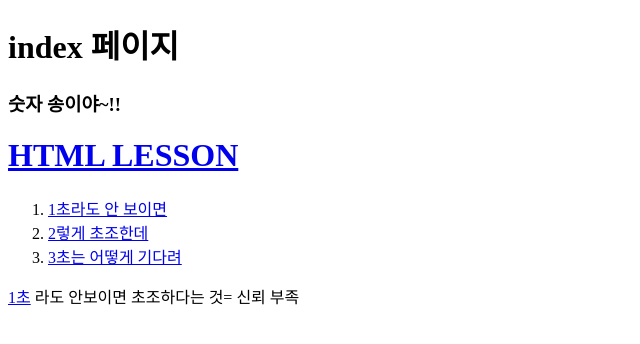
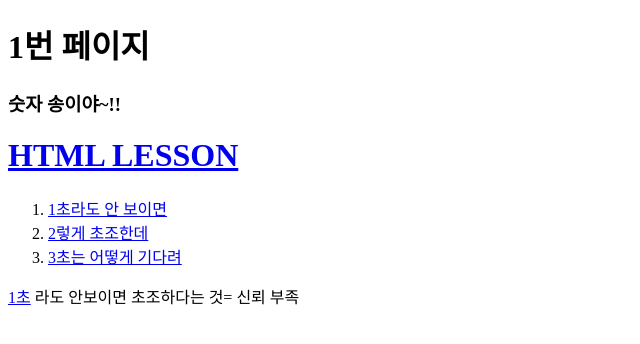
Before and after one commit to jinsejeong/firstWebsite, a plain HTML site: page one.html in a window 1280 px wide. Shown: the whole page, without its empty margins (0-640 px from the left). Drawn offline with Linux system fonts and the light colour scheme.

Commit message:
Add files via upload

```diff
--- a/one.html
+++ b/one.html
@@ -6,7 +6,7 @@
 <meta charset="utf-8">
 
 </head>
-<h1>index 페이지</h1>
+<h1>1번 페이지</h1>
 <h3>숫자 송이야~!!</h3>
 <body>
 <h1><a href="index.html">HTML LESSON</a></h1>
```
Also changed, not shown: three.html (+1 -1 lines), two.html (+1 -1 lines).
